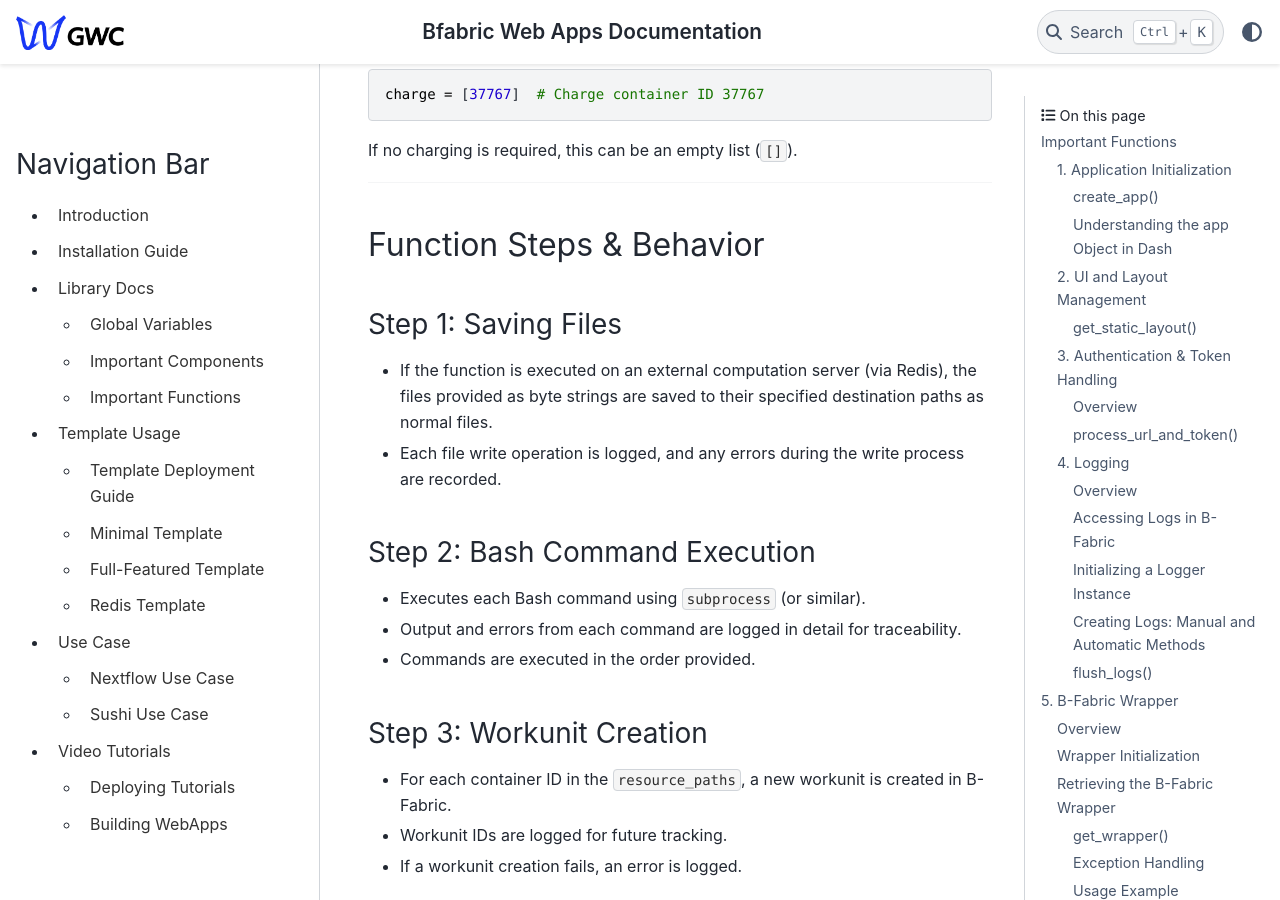
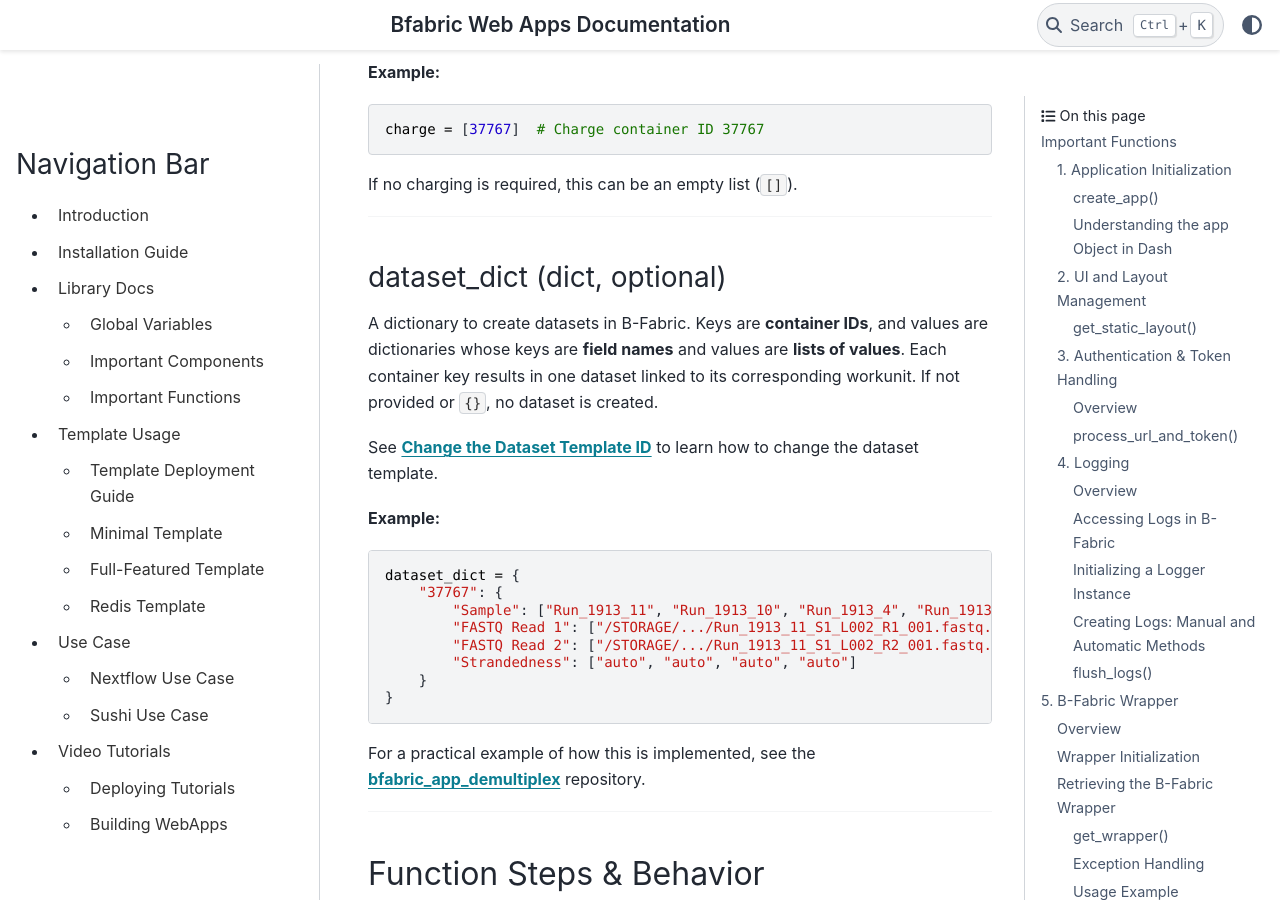
Before and after one commit to GWCustom/bfabric-web-apps, a Sphinx documentation site: the page built from docs/important_functions.md, in a window 1280 px wide and 900 px high, scrolled down 26483 px. Built offline with Sphinx 7.4.7 and the PyData theme 0.15.4, drawn with Linux system fonts in a browser that asks for light colours; some of the changed text lies outside the part shown.

Commit message:
Update final documentation for delivery

````diff
--- a/docs/_templates/layout.html
+++ b/docs/_templates/layout.html
@@ -4,16 +4,8 @@
 <header class="bd-header navbar navbar-expand-lg bd-navbar">
   <div class="bd-header__inner bd-page-width">
 
-    <!-- Left Side: Logo -->
-    <div class="navbar-header-items__start">
-      <a class="navbar-brand logo" href="{{ pathto('index') }}">
-        <img src="{{ pathto('_static/gwc_logo_simple_rgb_blue.png', 1) }}" class="logo__image only-light" alt="Bfabric Web Apps">
-        <img src="{{ pathto('_static/gwc_logo_simple_rgb_white.png', 1) }}" class="logo__image only-dark" alt="Bfabric Web Apps">
-      </a>
-    </div>
-
-    <!-- Center: Title -->
-    <div class="navbar-header-items__center">
+    <!-- Slightly Left-Aligned Title -->
+    <div class="navbar-header-items__center" style="transform: translateX(7.5%);">
       <span class="navbar-text">Bfabric Web Apps Documentation</span>
     </div>
 
@@ -44,13 +36,6 @@
 {% block footer %}
 <footer class="bd-footer">
   <div class="bd-footer__inner bd-page-width" style="padding: 20px 0;"> <!-- Adjust padding to reduce height -->
-    <div class="footer-items__start">
-      <div class="footer-item">
-        <p class="copyright">
-          © Copyright 2025, GWC GmbH.
-        </p>
-      </div>
-    </div>
   </div>
 </footer>
 {% endblock %}
--- a/docs/important_functions.md
+++ b/docs/important_functions.md
@@ -735,6 +735,7 @@
 * Resource registration in B-Fabric
 * Attaching result files as links in B-Fabric
 * Automatic service charging in B-Fabric
+* Dataset creation in B-Fabric
 
 This function also includes comprehensive logging to facilitate debugging, transparency, and traceability throughout the workflow.
 
@@ -751,6 +752,7 @@
     token: str,
     service_id: int = 0,
     charge: list[int] = [],
+    dataset_dict: dict = {}
 )
 ```
 
@@ -886,6 +888,33 @@
 
 ---
 
+### dataset_dict (dict, optional)
+
+A dictionary to create datasets in B-Fabric.
+Keys are **container IDs**, and values are dictionaries whose keys are **field names** and values are **lists of values**.
+Each container key results in one dataset linked to its corresponding workunit.
+If not provided or `{}`, no dataset is created.
+
+See **[Change the Dataset Template ID](global_variables.md#change-the-dataset-template-id)** to learn how to change the dataset template.
+
+**Example:**
+
+```python
+dataset_dict = {
+    "37767": {
+        "Sample": ["Run_1913_11", "Run_1913_10", "Run_1913_4", "Run_1913_1"],
+        "FASTQ Read 1": ["/STORAGE/.../Run_1913_11_S1_L002_R1_001.fastq.gz", ...],
+        "FASTQ Read 2": ["/STORAGE/.../Run_1913_11_S1_L002_R2_001.fastq.gz", ...],
+        "Strandedness": ["auto", "auto", "auto", "auto"]
+    }
+}
+```
+For a practical example of how this is implemented, see the
+**[bfabric_app_demultiplex](https://github.com/GWCustom/bfabric_app_demultiplex)** repository.
+
+---
+
+
 ## Function Steps & Behavior
 
 ### Step 1: Saving Files
@@ -923,6 +952,12 @@
 * If no `service_id` is provided, this step is skipped.
 * Charging operations are logged.
 
+### Step 7: Dataset Creation
+
+* If a `dataset_dict` is provided, a dataset is created in B-Fabric for each container ID.
+* Each created dataset is automatically linked to the corresponding workunit.
+* All creation steps and errors are logged.
+* See **[Change the Dataset Template ID](global_variables.md#change-the-dataset-template-id)** to learn how to change the dataset template.
 ---
 
 ### Return Value
@@ -946,7 +981,8 @@
     attachment_paths={},
     token=url,
     service_id=bfabric_web_apps.SERVICE_ID,
-    charge=charge_run
+    charge=charge_run,
+    dataset_dict=dataset_dict
 )
 ```
 
@@ -969,7 +1005,8 @@
     "attachment_paths": attachment_paths,
     "token": url_params,
     "service_id": bfabric_web_apps.SERVICE_ID,
-    "charge": charge_run
+    "charge": charge_run,
+    "dataset_dict": dataset_dict
 })
 ```
 
````
